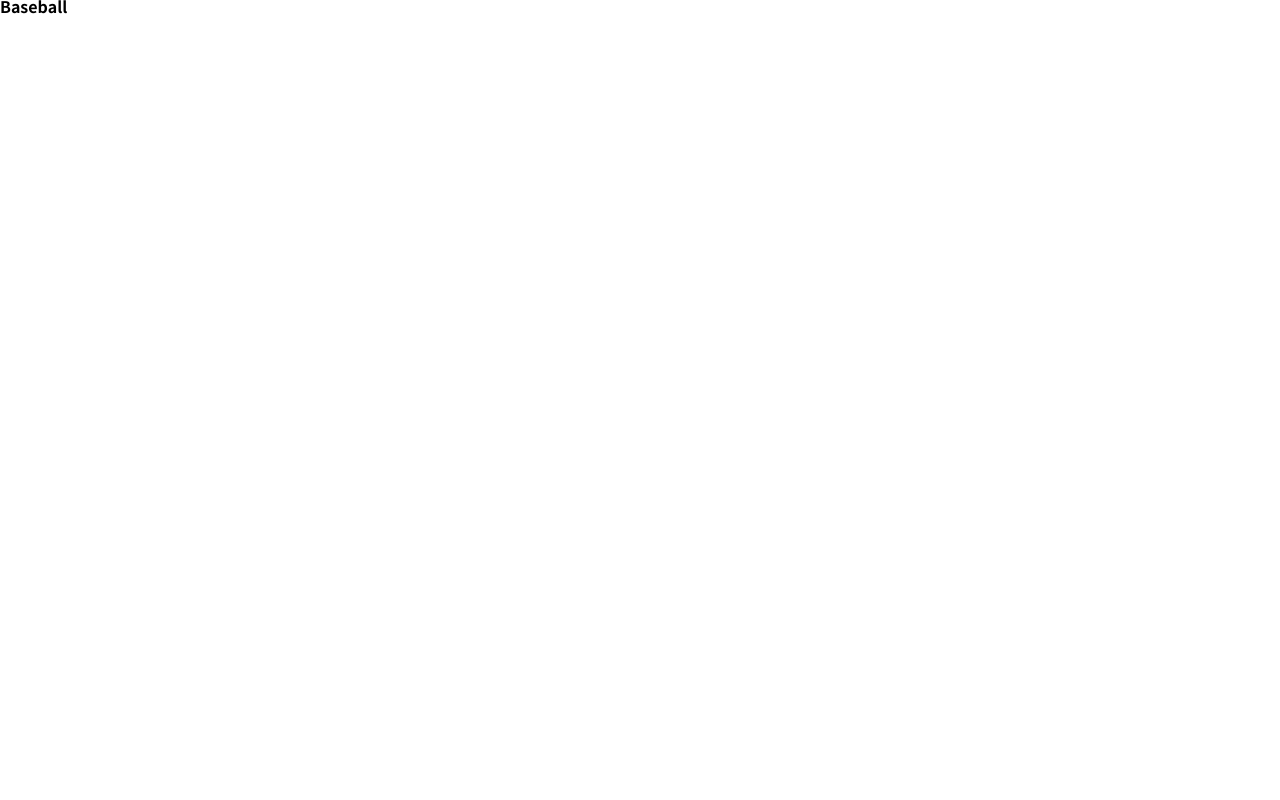
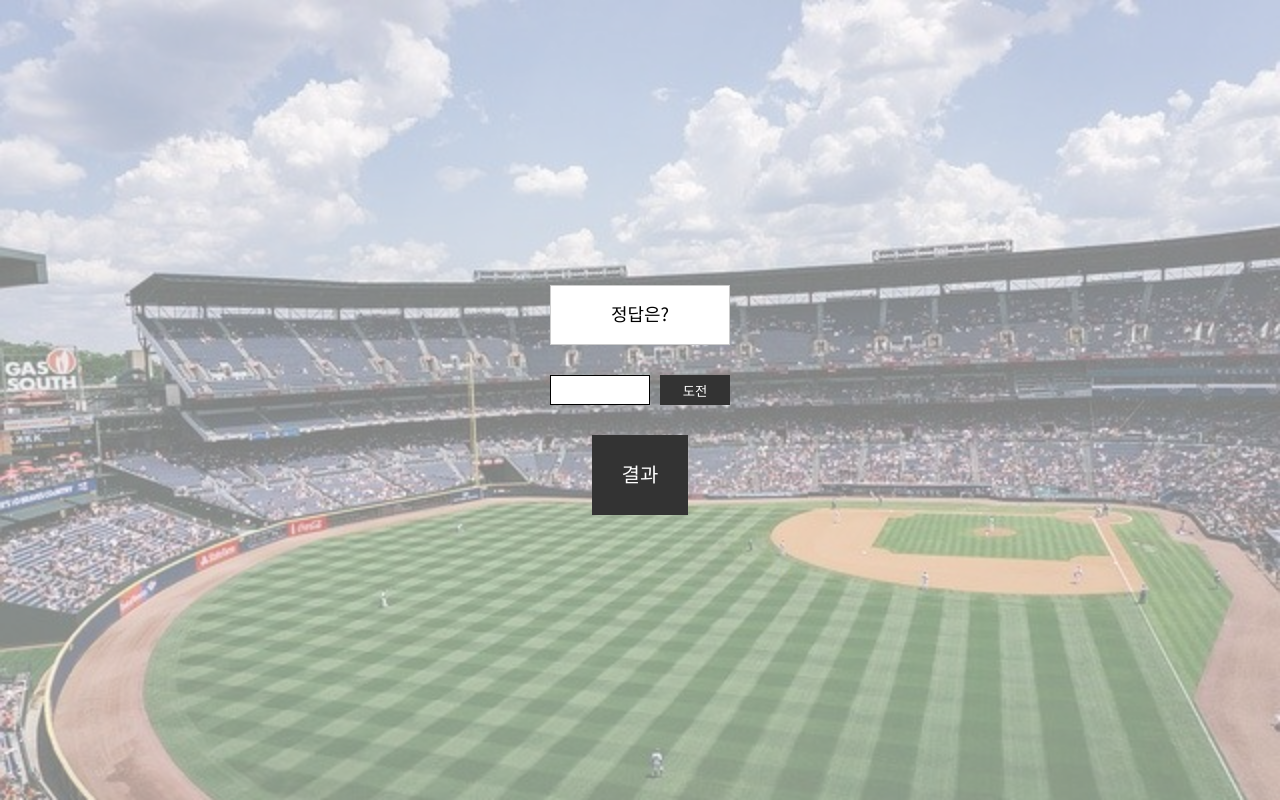
Before and after one commit to chaeaw/ZB-baseballGame, a plain HTML site: page practice/index.html in a window 1280 px wide. Drawn offline with Linux system fonts and the light colour scheme.

Commit message:
feat : markUp, CSS

```diff
--- a/practice/index.html
+++ b/practice/index.html
@@ -7,14 +7,28 @@
       content="width=device-width, initial-scale=1.0, user-scalable=no, viewport-fit=cover"
     />
     <title>Baseball</title>
-    <link rel="stylesheet" href="../../utils/reset.css">
+    <link rel="stylesheet" href="../utils/reset.css" />
     <link rel="stylesheet" href="style.css" />
   </head>
 
   <body>
     <main>
-      <h1>Baseball</h1>
-      <section></section>
+      <section>
+        <div class="ball_answer">정답은?</div>
+        <form action="">
+          <label for="question"></label>
+          <input
+            type="number"
+            id="question"
+            name="question"
+            min="0"
+            max="9999"
+            class="ball_input"
+          />
+          <button>도전</button>
+        </form>
+        <div class="ball_question">결과</div>
+      </section>
     </main>
     <script src="script.js"></script>
   </body>
--- a/practice/style.css
+++ b/practice/style.css
@@ -1 +1,88 @@
-/* No CSS */
+@charset "utf-8";
+
+main {
+  display: flex;
+  flex-direction: column;
+  justify-content: center;
+  align-items: center;
+  position: relative;
+  width: 100%;
+  height: 100vh;
+}
+
+main::before {
+  content: '';
+  display: block;
+  width: 100%;
+  height: 100%;
+  background: url('./assets/bg.jpg') no-repeat 0 0 / cover;
+  position: absolute;
+  opacity: 0.5;
+}
+
+section {
+  display: flex;
+  flex-direction: column;
+  align-items: center;
+  justify-content: center;
+  position: relative;
+  z-index: 1;
+  width: calc(100vw - 20px);
+  height: 100vh;
+}
+
+.ball_answer {
+  text-align: center;
+  width: 180px;
+  padding: 20px;
+  border: 1px solid #ccc;
+  background-color: #fff;
+  font-size: 18px;
+}
+
+.ball_question {
+  padding: 30px;
+  margin-top: 30px;
+  font-size: 20px;
+  background-color: #333;
+  text-align: center;
+  color: #fff;
+}
+
+.ball_question span {
+  display: block;
+  margin-top: 20px;
+  font-size: 16px;
+}
+
+.ball_question span em {
+  font-size: normal;
+}
+
+form {
+  display: flex;
+  margin-top: 30px;
+}
+
+form .ball_input {
+  width: 100px;
+  height: 30px;
+  border: 1px solid #000;
+}
+
+form button {
+  background-color: #333;
+  border: none;
+  width: 70px;
+  height: 30px;
+  margin-left: 10px;
+  padding: 0 10px;
+  color: #fff;
+  cursor: pointer;
+}
+
+form button:hover,
+form button:active,
+form button:focus {
+  opacity: 0.8;
+}
```
